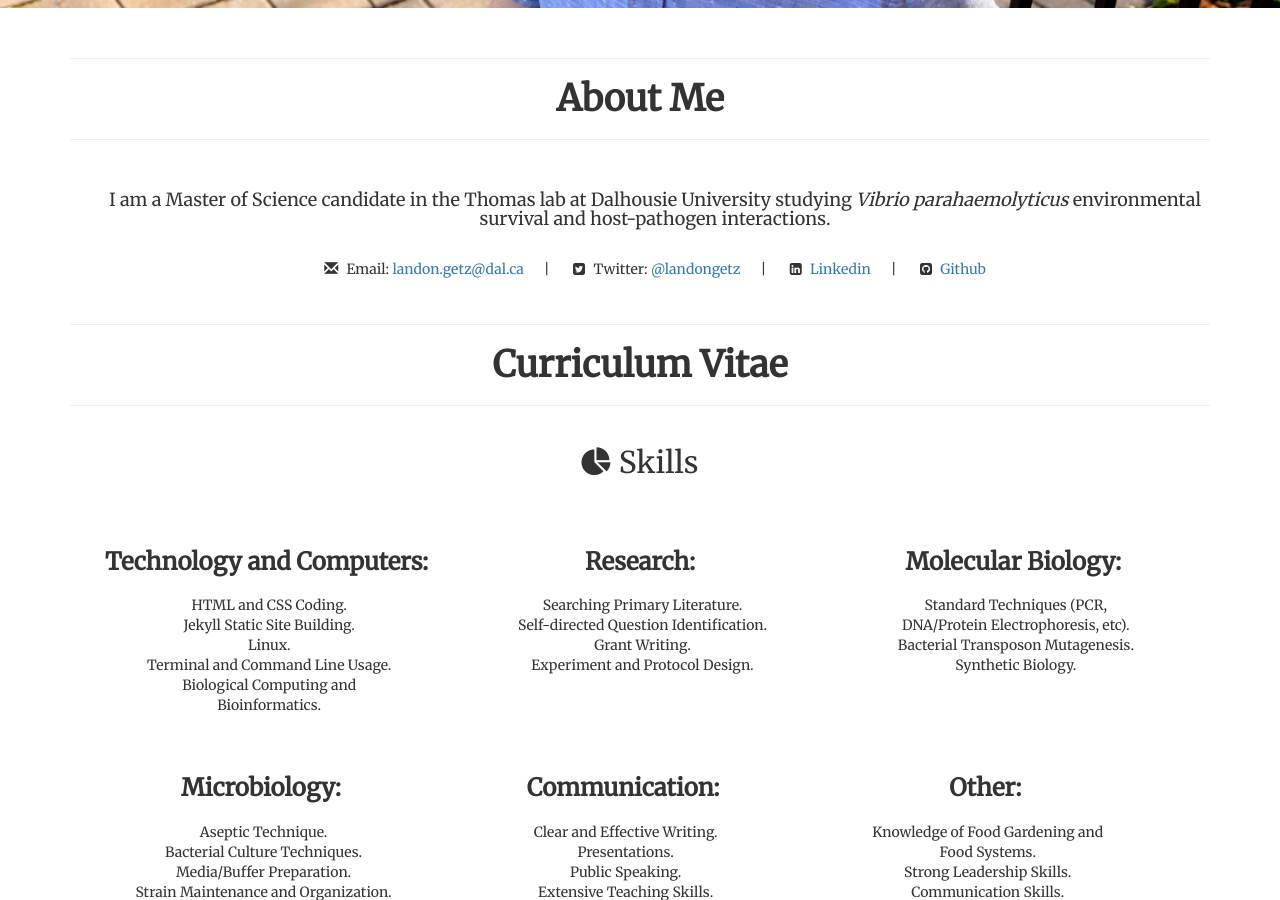
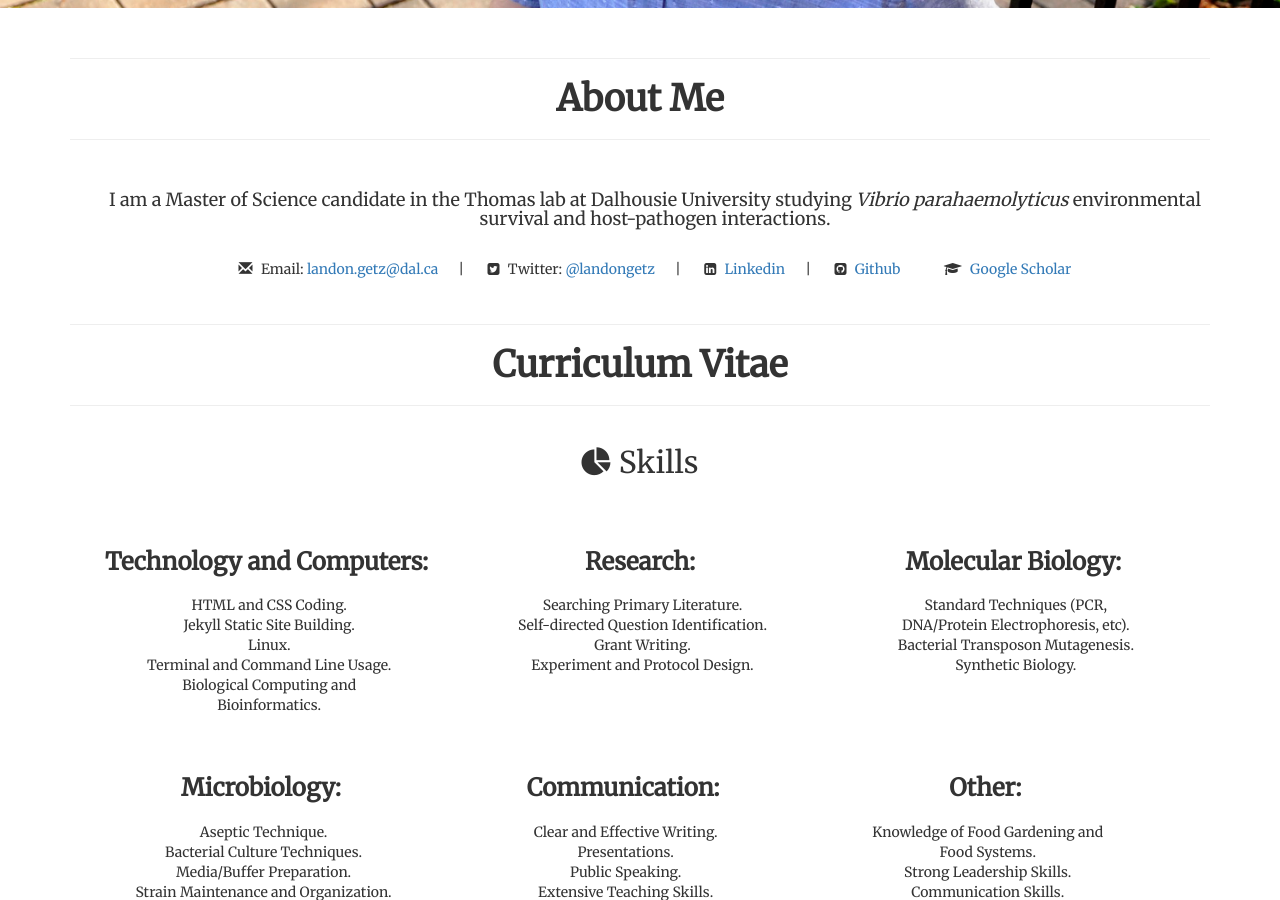
Before and after one commit to LandonGetz/OldCVWebsite, a Jekyll site: the page built from index.md, in a window 1280 px wide and 900 px high, scrolled down 592 px. Built offline with Jekyll 4.4.1, drawn with Linux system fonts in a browser that asks for light colours; nearby versions of some CDN libraries.

Commit message:
Add Google Scholar
Added Google Scholar

```diff
--- a/index.md
+++ b/index.md
@@ -19,6 +19,7 @@ scroll: true
     <h5 id="contactbuttons"><i id="icon" class="fa fa-twitter-square fa-1x" aria-hidden="true"></i>  Twitter: <a target="_blank" href="http://twitter.com/landongetz">@landongetz</a></h5>|
     <h5 id="contactbuttons"><span id="icon" class="fa fa-linkedin-square"></span>  <a href="https://www.linkedin.com/in/landon-getz-19a473111/">Linkedin</a></h5>|
     <h5 id="contactbuttons"><span id="icon" class="fa fa-github-square"></span>  <a href="https://www.github.com/LandonGetz">Github</a></h5>
+    <h5 id="contactbuttons"><i id="icon" class="fa fa-graduation-cap" aria-hidden="true"></i>  <a href="https://scholar.google.ca/citations?user=cFMTBYMAAAAJ&hl=en&authuser=3">Google Scholar</a></h5>
 </div>
 <div class="container" id="CV">
 </div>
```
